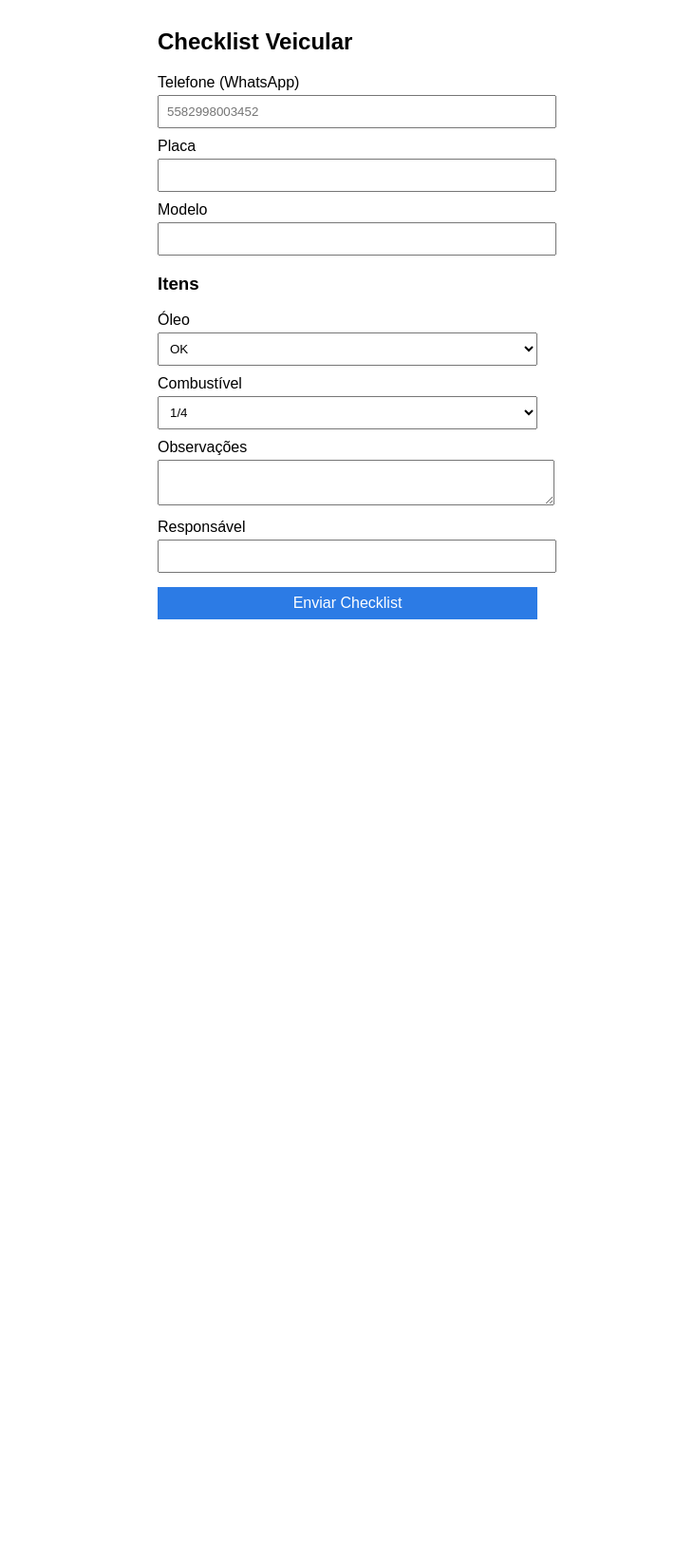
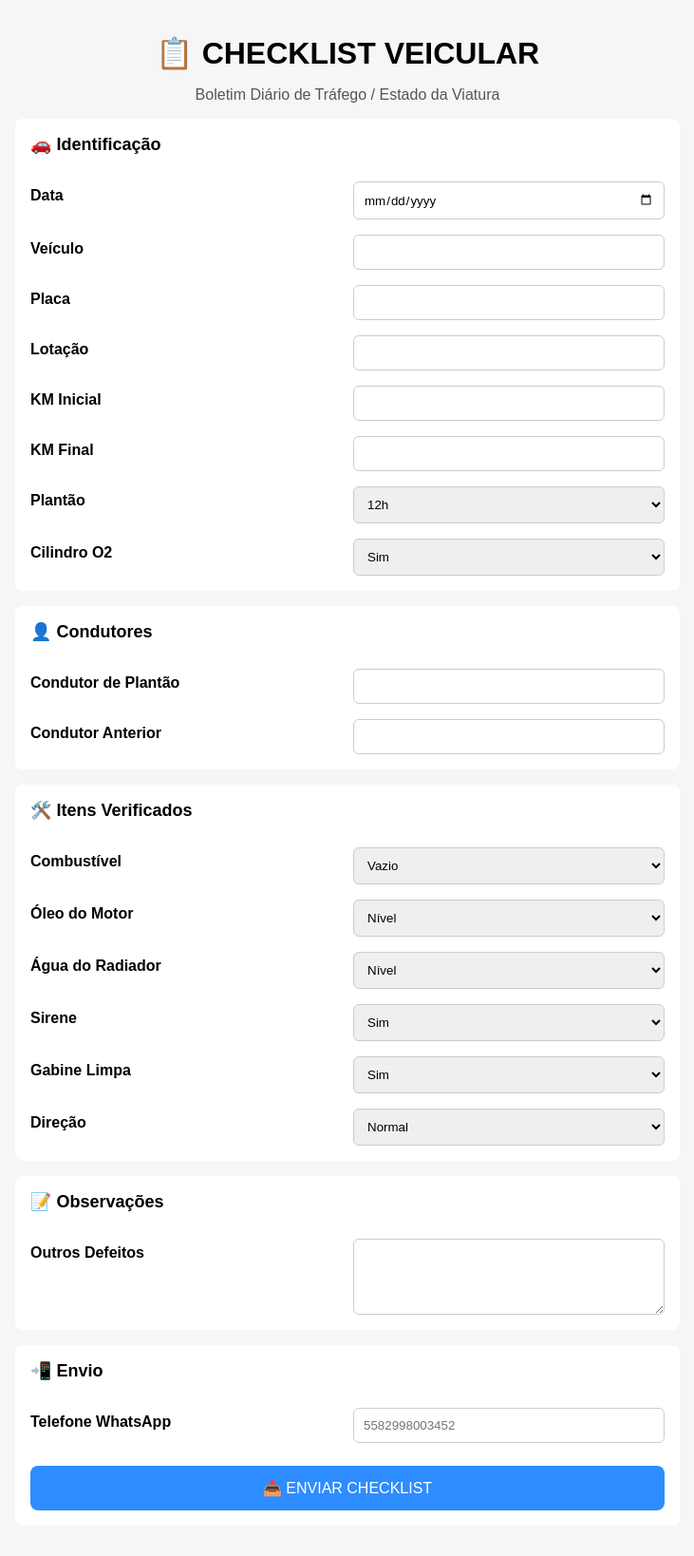
Before and after one commit to clicknetconsultoria-wq/checklist-mvp, a FastAPI app: page / in a window 1280 px wide. Shown: the whole page at 95% size, without its empty margins (274-1005 px from the left). Before the commit the page ends 652 px from the top, so only its background shows below. Run offline with FastAPI, Linux system fonts and the light colour scheme; parts of the project's set-up code (start-up, migrations or seed data) failed here and were passed over.

Commit message:
update layout formulario v1

```diff
--- a/app/static/style.css
+++ b/app/static/style.css
@@ -1,25 +1,90 @@
+* {
+    box-sizing: border-box;
+    font-family: Arial, sans-serif;
+}
+
 body {
-    font-family: Arial;
-    max-width: 400px;
+    background: #f4f6f8;
+    padding: 16px;
+    margin: 0;
+}
+
+h1 {
+    text-align: center;
+    margin-bottom: 4px;
+}
+
+.subtitle {
+    text-align: center;
+    color: #555;
+    margin-bottom: 16px;
+}
+
+form {
+    max-width: 700px;
     margin: auto;
-    padding: 10px;
+}
+
+section {
+    background: #fff;
+    padding: 16px;
+    margin-bottom: 16px;
+    border-radius: 8px;
+}
+
+h2 {
+    margin-top: 0;
+    font-size: 18px;
+    margin-bottom: 12px;
 }
 
 label {
     display: block;
+    font-weight: bold;
     margin-top: 10px;
 }
 
-input, textarea, select, button {
+input, select, textarea {
     width: 100%;
-    padding: 8px;
+    padding: 10px;
     margin-top: 4px;
+    border-radius: 6px;
+    border: 1px solid #ccc;
+}
+
+textarea {
+    min-height: 80px;
 }
 
 button {
-    margin-top: 15px;
-    background: #2c7be5;
-    color: white;
+    width: 100%;
+    padding: 14px;
+    background: #2d8cff;
+    color: #fff;
     border: none;
+    border-radius: 8px;
     font-size: 16px;
+    margin-top: 12px;
+    cursor: pointer;
 }
+
+button:hover {
+    background: #1c6ed5;
+}
+
+/* DESKTOP */
+@media (min-width: 768px) {
+    section {
+        display: grid;
+        grid-template-columns: 1fr 1fr;
+        gap: 12px;
+    }
+
+    section h2 {
+        grid-column: span 2;
+    }
+
+    button {
+        grid-column: span 2;
+    }
+}
--- a/app/templates/checklist.html
+++ b/app/templates/checklist.html
@@ -3,50 +3,124 @@
 <head>
     <meta charset="UTF-8">
     <title>Checklist Veicular</title>
+    <meta name="viewport" content="width=device-width, initial-scale=1.0">
     <link rel="stylesheet" href="/static/style.css">
 </head>
 <body>
 
-<h2>Checklist Veicular</h2>
+<h1>📋 CHECKLIST VEICULAR</h1>
+<p class="subtitle">Boletim Diário de Tráfego / Estado da Viatura</p>
 
 <form id="checklistForm">
 
-    <label>Telefone (WhatsApp)</label>
-    <input type="text" id="phone" placeholder="5582998003452" required>
+    <!-- IDENTIFICAÇÃO -->
+    <section>
+        <h2>🚗 Identificação</h2>
 
-    <label>Placa</label>
-    <input type="text" id="placa" required>
+        <label>Data</label>
+        <input type="date" required>
 
-    <label>Modelo</label>
-    <input type="text" id="modelo" required>
+        <label>Veículo</label>
+        <input type="text" id="modelo" required>
 
-    <h3>Itens</h3>
+        <label>Placa</label>
+        <input type="text" id="placa" required>
 
-    <div class="item">
-        <label>Óleo</label>
-        <select data-item="Óleo">
-            <option>OK</option>
-            <option>Não OK</option>
+        <label>Lotação</label>
+        <input type="text">
+
+        <label>KM Inicial</label>
+        <input type="number">
+
+        <label>KM Final</label>
+        <input type="number">
+
+        <label>Plantão</label>
+        <select>
+            <option>12h</option>
+            <option>24h</option>
         </select>
-    </div>
 
-    <div class="item">
+        <label>Cilindro O2</label>
+        <select data-item="Cilindro O2">
+            <option>Sim</option>
+            <option>Não</option>
+        </select>
+    </section>
+
+    <!-- CONDUTORES -->
+    <section>
+        <h2>👤 Condutores</h2>
+
+        <label>Condutor de Plantão</label>
+        <input type="text" id="responsavel" required>
+
+        <label>Condutor Anterior</label>
+        <input type="text">
+    </section>
+
+    <!-- CHECKLIST -->
+    <section>
+        <h2>🛠️ Itens Verificados</h2>
+
         <label>Combustível</label>
         <select data-item="Combustível">
+            <option>Vazio</option>
             <option>1/4</option>
             <option>1/2</option>
             <option>3/4</option>
             <option>Cheio</option>
         </select>
-    </div>
 
-    <label>Observações</label>
-    <textarea id="observacoes"></textarea>
+        <label>Óleo do Motor</label>
+        <select data-item="Óleo do Motor">
+            <option>Nível</option>
+            <option>Baixo</option>
+        </select>
 
-    <label>Responsável</label>
-    <input type="text" id="responsavel" required>
+        <label>Água do Radiador</label>
+        <select data-item="Água do Radiador">
+            <option>Nível</option>
+            <option>Baixo</option>
+        </select>
 
-    <button type="submit">Enviar Checklist</button>
+        <label>Sirene</label>
+        <select data-item="Sirene">
+            <option>Sim</option>
+            <option>Não</option>
+        </select>
+
+        <label>Gabine Limpa</label>
+        <select data-item="Gabine Limpa">
+            <option>Sim</option>
+            <option>Não</option>
+        </select>
+
+        <label>Direção</label>
+        <select data-item="Direção">
+            <option>Normal</option>
+            <option>Puxando</option>
+        </select>
+    </section>
+
+    <!-- OBSERVAÇÕES -->
+    <section>
+        <h2>📝 Observações</h2>
+
+        <label>Outros Defeitos</label>
+        <textarea id="observacoes"></textarea>
+    </section>
+
+    <!-- WHATSAPP -->
+    <section>
+        <h2>📲 Envio</h2>
+
+        <label>Telefone WhatsApp</label>
+        <input type="text" id="phone" placeholder="5582998003452" required>
+
+        <button type="submit">📤 ENVIAR CHECKLIST</button>
+    </section>
+
 </form>
 
 <script src="/static/script.js"></script>
```
